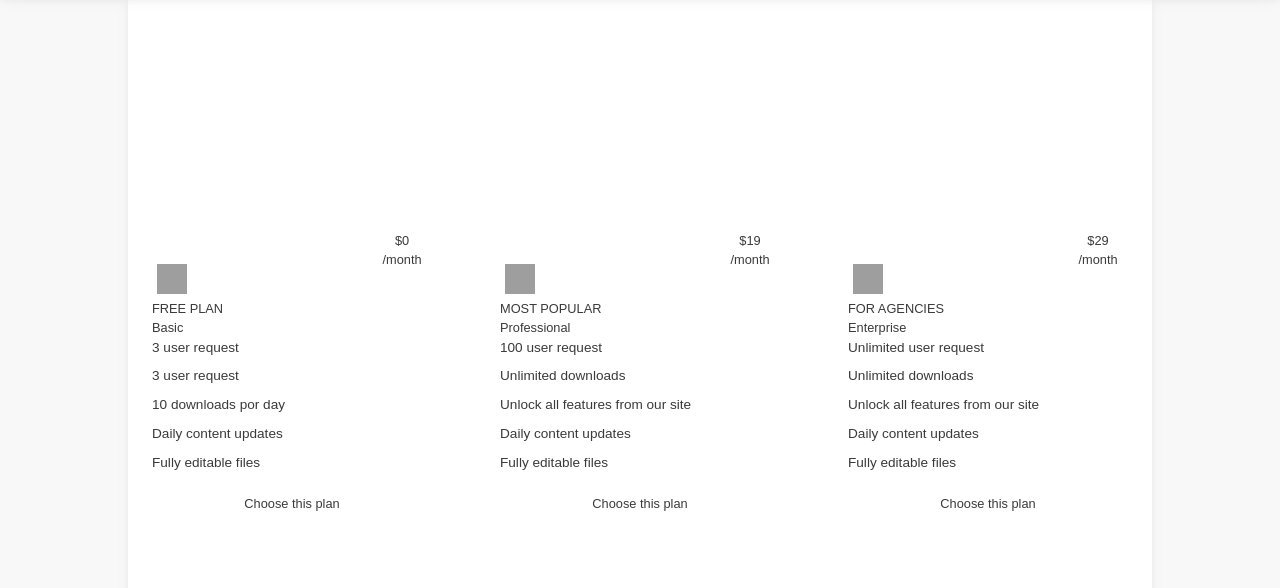
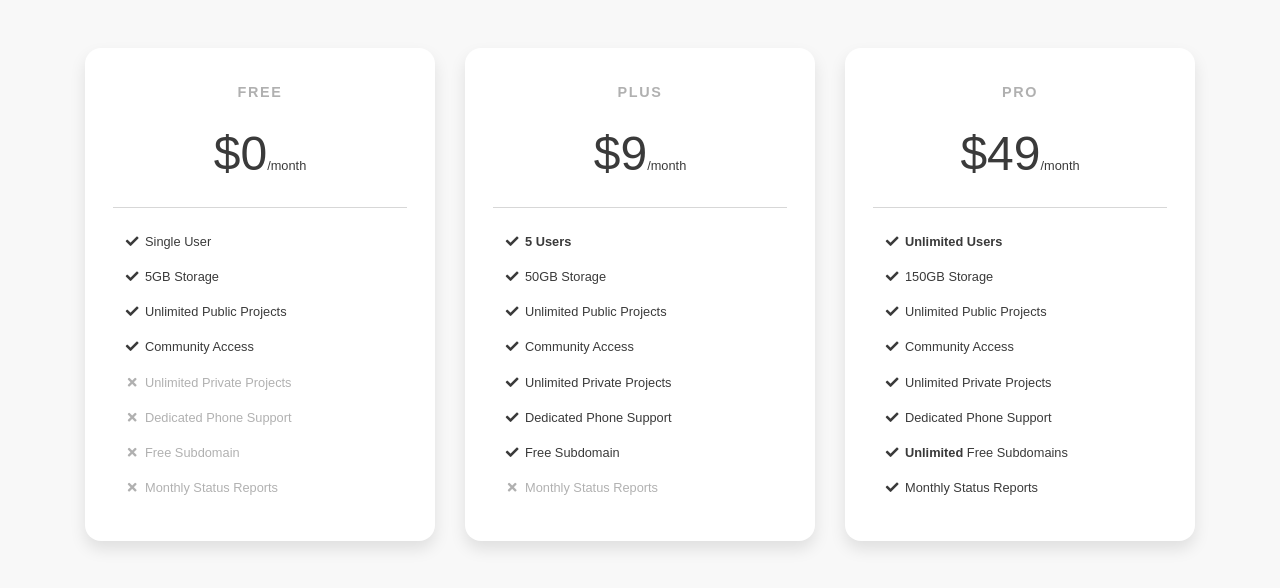
Before and after one commit to yuldashev6267/hippo-landing, a Vue app: page /tariffs in a window 1280 px wide. Shown: the top 588 px of the page. Built offline with nearby package versions, Linux system fonts and the light colour scheme; grey boxes are pictures that could not be loaded.

Commit message:
card changed

```diff
--- a/src/App.vue
+++ b/src/App.vue
@@ -37,7 +37,7 @@ export default {
 
 
 <style>
-@import './assets/css/style.css';
+/* @import './assets/css/style.css'; */
 .fade-enter-active,
 .fade-leave-active {
   transition-property: height, opacity;
--- a/src/components/mainComponent.vue
+++ b/src/components/mainComponent.vue
@@ -94,6 +94,6 @@ export default {
   },
 }
 </script>
-<style>
-@import '../assets/css/style.css';
+<style scoped src="../assets/css/style.css">
+/* @import '../assets/css/style.css'; */
 </style>
--- a/src/components/menu/main-menu.vue
+++ b/src/components/menu/main-menu.vue
@@ -22,6 +22,7 @@
                     </div>
 </template>
 <script>
+
 export default {
     name:"mainMenu",
      props:{
--- a/src/components/routerComponents/tariffs.vue
+++ b/src/components/routerComponents/tariffs.vue
@@ -1,137 +1,69 @@
 <template>
-    <section class="card container grid">
-  <div class="card__container grid">
-    <!--==================== CARD 1 ====================-->
-    <article class="card__content grid">
-      <div class="card__pricing">
-        <div class="card__pricing-number">
-          <span class="card__pricing-symbol">$</span>0
+   <section class="pricing py-5">
+  <div class="container">
+    <div class="row">
+      <!-- Free Tier -->
+      <div class="col-lg-4">
+        <div class="card mb-5 mb-lg-0">
+          <div class="card-body">
+            <h5 class="card-title text-muted text-uppercase text-center">Free</h5>
+            <h6 class="card-price text-center">$0<span class="period">/month</span></h6>
+            <hr>
+            <ul class="fa-ul">
+              <li><span class="fa-li"><i class="fas fa-check"></i></span>Single User</li>
+              <li><span class="fa-li"><i class="fas fa-check"></i></span>5GB Storage</li>
+              <li><span class="fa-li"><i class="fas fa-check"></i></span>Unlimited Public Projects</li>
+              <li><span class="fa-li"><i class="fas fa-check"></i></span>Community Access</li>
+              <li class="text-muted"><span class="fa-li"><i class="fas fa-times"></i></span>Unlimited Private Projects</li>
+              <li class="text-muted"><span class="fa-li"><i class="fas fa-times"></i></span>Dedicated Phone Support</li>
+              <li class="text-muted"><span class="fa-li"><i class="fas fa-times"></i></span>Free Subdomain</li>
+              <li class="text-muted"><span class="fa-li"><i class="fas fa-times"></i></span>Monthly Status Reports</li>
+            </ul>
+          </div>
         </div>
-        <span class="card__pricing-month">/month</span>
       </div>
+      <!-- Plus Tier -->
+      <div class="col-lg-4">
+        <div class="card mb-5 mb-lg-0">
+          <div class="card-body">
+            <h5 class="card-title text-muted text-uppercase text-center">Plus</h5>
+            <h6 class="card-price text-center">$9<span class="period">/month</span></h6>
+            <hr>
+            <ul class="fa-ul">
+              <li><span class="fa-li"><i class="fas fa-check"></i></span><strong>5 Users</strong></li>
+              <li><span class="fa-li"><i class="fas fa-check"></i></span>50GB Storage</li>
+              <li><span class="fa-li"><i class="fas fa-check"></i></span>Unlimited Public Projects</li>
+              <li><span class="fa-li"><i class="fas fa-check"></i></span>Community Access</li>
+              <li><span class="fa-li"><i class="fas fa-check"></i></span>Unlimited Private Projects</li>
+              <li><span class="fa-li"><i class="fas fa-check"></i></span>Dedicated Phone Support</li>
+              <li><span class="fa-li"><i class="fas fa-check"></i></span>Free Subdomain</li>
+              <li class="text-muted"><span class="fa-li"><i class="fas fa-times"></i></span>Monthly Status Reports</li>
+            </ul>
+          </div>
+        </div>
+      </div>
+      <!-- Pro Tier -->
+      <div class="col-lg-4">
+        <div class="card">
+          <div class="card-body">
+            <h5 class="card-title text-muted text-uppercase text-center">Pro</h5>
+            <h6 class="card-price text-center">$49<span class="period">/month</span></h6>
+            <hr>
+            <ul class="fa-ul">
+              <li><span class="fa-li"><i class="fas fa-check"></i></span><strong>Unlimited Users</strong></li>
+              <li><span class="fa-li"><i class="fas fa-check"></i></span>150GB Storage</li>
+              <li><span class="fa-li"><i class="fas fa-check"></i></span>Unlimited Public Projects</li>
+              <li><span class="fa-li"><i class="fas fa-check"></i></span>Community Access</li>
+              <li><span class="fa-li"><i class="fas fa-check"></i></span>Unlimited Private Projects</li>
+              <li><span class="fa-li"><i class="fas fa-check"></i></span>Dedicated Phone Support</li>
+              <li><span class="fa-li"><i class="fas fa-check"></i></span><strong>Unlimited</strong> Free Subdomains</li>
+              <li><span class="fa-li"><i class="fas fa-check"></i></span>Monthly Status Reports</li>
+            </ul>
+          </div>
+        </div>
+      </div>
+    </div>
 
-      <header class="card__header">
-        <div class="card__header-circle grid">
-          <img src="https://fadzrinmadu.github.io/hosted-assets/responsive-pricing-card-using-html-and-css/free-coin.png" alt="" class="card__header-img">
-        </div>
-
-        <span class="card__header-subtitle">Free plan</span>
-        <h1 class="card__header-title">Basic</h1>
-      </header>
-
-      <ul class="card__list grid">
-        <li class="card__list-item">
-          <i class="uil uil-check card__list-icon"></i>
-          <p class="card__list-description">3 user request</p>
-        </li>
-        <li class="card__list-item">
-          <i class="uil uil-check card__list-icon"></i>
-          <p class="card__list-description">3 user request</p>
-        </li>
-        <li class="card__list-item">
-          <i class="uil uil-check card__list-icon"></i>
-          <p class="card__list-description">10 downloads por day</p>
-        </li>
-        <li class="card__list-item">
-          <i class="uil uil-check card__list-icon"></i>
-          <p class="card__list-description">Daily content updates</p>
-        </li>
-        <li class="card__list-item">
-          <i class="uil uil-check card__list-icon"></i>
-          <p class="card__list-description">Fully editable files</p>
-        </li>
-      </ul>
-
-      <button class="card__button">Choose this plan</button>
-    </article>
-
-    <!--==================== CARD 2 ====================-->
-    <article class="card__content grid">
-      <div class="card__pricing">
-        <div class="card__pricing-number">
-          <span class="card__pricing-symbol">$</span>19
-        </div>
-        <span class="card__pricing-month">/month</span>
-      </div>
-
-      <header class="card__header">
-        <div class="card__header-circle grid">
-          <img src="https://fadzrinmadu.github.io/hosted-assets/responsive-pricing-card-using-html-and-css/pro-coin.png" alt="" class="card__header-img">
-        </div>
-
-        <span class="card__header-subtitle">Most popular</span>
-        <h1 class="card__header-title">Professional</h1>
-      </header>
-
-      <ul class="card__list grid">
-        <li class="card__list-item">
-          <i class="uil uil-check card__list-icon"></i>
-          <p class="card__list-description">100 user request</p>
-        </li>
-        <li class="card__list-item">
-          <i class="uil uil-check card__list-icon"></i>
-          <p class="card__list-description">Unlimited downloads</p>
-        </li>
-        <li class="card__list-item">
-          <i class="uil uil-check card__list-icon"></i>
-          <p class="card__list-description">Unlock all features from our site</p>
-        </li>
-        <li class="card__list-item">
-          <i class="uil uil-check card__list-icon"></i>
-          <p class="card__list-description">Daily content updates</p>
-        </li>
-        <li class="card__list-item">
-          <i class="uil uil-check card__list-icon"></i>
-          <p class="card__list-description">Fully editable files</p>
-        </li>
-      </ul>
-
-      <button class="card__button">Choose this plan</button>
-    </article>
-
-    <!--==================== CARD 3 ====================-->
-    <article class="card__content grid">
-      <div class="card__pricing">
-        <div class="card__pricing-number">
-          <span class="card__pricing-symbol">$</span>29
-        </div>
-        <span class="card__pricing-month">/month</span>
-      </div>
-
-      <header class="card__header">
-        <div class="card__header-circle grid">
-          <img src="https://fadzrinmadu.github.io/hosted-assets/responsive-pricing-card-using-html-and-css/enterprise-coin.png" alt="" class="card__header-img">
-        </div>
-
-        <span class="card__header-subtitle">For agencies</span>
-        <h1 class="card__header-title">Enterprise</h1>
-      </header>
-
-      <ul class="card__list grid">
-        <li class="card__list-item">
-          <i class="uil uil-check card__list-icon"></i>
-          <p class="card__list-description">Unlimited  user request</p>
-        </li>
-        <li class="card__list-item">
-          <i class="uil uil-check card__list-icon"></i>
-          <p class="card__list-description">Unlimited downloads</p>
-        </li>
-        <li class="card__list-item">
-          <i class="uil uil-check card__list-icon"></i>
-          <p class="card__list-description">Unlock all features from our site</p>
-        </li>
-        <li class="card__list-item">
-          <i class="uil uil-check card__list-icon"></i>
-          <p class="card__list-description">Daily content updates</p>
-        </li>
-        <li class="card__list-item">
-          <i class="uil uil-check card__list-icon"></i>
-          <p class="card__list-description">Fully editable files</p>
-        </li>
-      </ul>
-
-      <button class="card__button">Choose this plan</button>
-    </article>
   </div>
 </section>
 </template>
@@ -141,273 +73,63 @@ export default {
     name:"tariffs"
 }
 </script>
-<style scoped>
-@import url("https://fonts.googleapis.com/css2?family=Lato:wght@400;700&family=Rubik&display=swap");
+<style>
 
-/*==================== VARIABLES CSS ====================*/
-:root {
-  /*========== Colors ==========*/
-  /* Change favorite color - Blue 210 - Purple 250 - Green 142 - Pink 340*/
-  --hue-color: 210;
-
-  /* HSL color mode */
-  --first-color: hsl(var(--hue-color), 96%, 54%);
-  --first-color-light: hsl(var(--hue-color), 96%, 69%);
-  --first-color-alt: hsl(var(--hue-color), 96%, 37%);
-  --first-color-lighter: hsl(var(--hue-color), 14%, 96%);
-  --title-color: hsl(var(--hue-color), 12%, 15%);
-  --text-color: hsl(var(--hue-color), 12%, 35%);
-  --text-color-light: hsl(var(--hue-color), 12%, 65%);
-  --white-color: #FFF;
-  --body-color: hsl(var(--hue-color), 100%, 99%);
-  --container-color: #FFF;
-
-  /*========== Font and typography ==========*/
-  --body-font: 'Lato', sans-serif;
-  --pricing-font: 'Rubik', sans-serif;
-  --biggest-font-size: 1.75rem;
-  --normal-font-size: .938rem;
-  --h2-font-size: 1.25rem;
-  --small-font-size: .813rem;
-  --smaller-font-size: .75rem;
-  --tiny-font-size: .625rem;
-
-  /*========== Margenes Bottom ==========*/
-  --mb-0-25: .25rem;
-  --mb-0-5: .5rem;
-  --mb-1: 1rem;
-  --mb-1-25: 1.25rem;
-  --mb-1-5: 1.5rem;
-  --mb-2: 2rem;
+.pricing .card {
+  border: none;
+  border-radius: 1rem;
+  transition: all 0.2s;
+  box-shadow: 0 0.5rem 1rem 0 rgba(0, 0, 0, 0.1);
 }
 
-@media screen and (min-width: 968px) {
-  :root {
-    --biggest-font-size: 2.125rem;
-    --h2-font-size: 1.5rem;
-    --normal-font-size: 1rem;
-    --small-font-size: .875rem;
-    --smaller-font-size: .813rem;
-    --tiny-font-size: .688rem;
-  }
+.pricing hr {
+  margin: 1.5rem 0;
 }
 
-/*==================== BASE ====================*/
-* {
-  box-sizing: border-box;
-  padding: 0;
+.pricing .card-title {
+  margin: 0.5rem 0;
+  font-size: 0.9rem;
+  letter-spacing: .1rem;
+  font-weight: bold;
+}
+
+.pricing .card-price {
+  font-size: 3rem;
   margin: 0;
 }
 
-body {
-  font-family: var(--body-font);
-  font-size: var(--normal-font-size);
-  background-color: var(--body-color);
-  color: var(--text-color);
+.pricing .card-price .period {
+  font-size: 0.8rem;
 }
 
-ul {
-  list-style: none;
+.pricing ul li {
+  margin-bottom: 1rem;
 }
 
-img {
-  max-width: 100%;
-  height: auto;
+.pricing .text-muted {
+  opacity: 0.7;
 }
 
-/*==================== REUSABLE CSS CLASSES ====================*/
-.container {
-  max-width: 1024px;
-  margin-left: var(--mb-1-5);
-  margin-right: var(--mb-1-5);
+.pricing .btn {
+  font-size: 80%;
+  border-radius: 5rem;
+  letter-spacing: .1rem;
+  font-weight: bold;
+  padding: 1rem;
+  opacity: 0.7;
+  transition: all 0.2s;
 }
 
-.grid {
-  display: grid;
-}
+/* Hover Effects on Card */
 
-/*==================== CARD PRICING ====================*/
-.card {
-  padding: 3rem 0;
-}
-
-.card__container {
-  gap: 3rem 1.25rem;
-}
-
-.card__content {
-  position: relative;
-  background-color: var(--container-color);
-  padding: 2rem 1.5rem 2.5rem;
-  border-radius: 1.75rem;
-  box-shadow: 0 12px 24px hsla(var(--hue-color), 61%, 16%, 0.1);
-  transition: .4s;
-}
-
-.card__content:hover {
-  box-shadow: 0 16px 24px hsla(var(--hue-color), 61%, 16%, 0.15);
-}
-
-.card__header-img {
-  width: 30px;
-  height: 30px;
-}
-
-.card__header-circle {
-  width: 40px;
-  height: 40px;
-  background-color: var(--first-color-lighter);
-  border-radius: 50%;
-  margin-bottom: var(--mb-1);
-  place-items: center;
-}
-
-.card__header-subtitle {
-  display: block;
-  font-size: var(--smaller-font-size);
-  color: var(--text-color-light);
-  text-transform: uppercase;
-  margin-bottom: var(--mb-0-25);
-}
-
-.card__header-title {
-  font-size: var(--biggest-font-size);
-  color: var(--title-color);
-  margin-bottom: var(--mb-1);
-}
-
-.card__pricing {
-  position: absolute;
-  background: linear-gradient(157deg, var(--first-color-light) -12%, var(--first-color) 109%);
-  width: 60px;
-  height: 88px;
-  right: 1.5rem;
-  top: -1rem;
-  padding-top: 1.25rem;
-  text-align: center;
-}
-
-.card__pricing-number {
-  font-family: var(--pricing-font);
-}
-
-.card__pricing-symbol {
-  font-size: var(--smaller-font-size);
-}
-
-.card__pricing-number {
-  font-size: var(--h2-font-size);
-}
-
-.card__pricing-month {
-  display: block;
-  font-size: var(--tiny-font-size);
-}
-
-.card__pricing-number,
-.card__pricing-month {
-  color: var(--white-color);
-}
-
-.card__pricing::after,
-.card__pricing::before {
-  content: '';
-  position: absolute;
-}
-
-.card__pricing::after {
-  width: 100%;
-  height: 14px;
-  background-color: var(--white-color);
-  left: 0;
-  bottom: 0;
-  clip-path: polygon(0 100%, 50% 0, 100% 100%);
-}
-
-.card__pricing::before {
-  width: 14px;
-  height: 16px;
-  background-color: var(--first-color-alt);
-  top: 0;
-  left: -14px;
-  clip-path: polygon(0 100%, 100% 0, 100% 100%);
-}
-
-.card__list {
-  row-gap: .5rem;
-  margin-bottom: var(--mb-2);
-}
-
-.card__list-item {
-  display: flex;
-  align-items: center;
-}
-
-.card__list-icon {
-  font-size: 1.5rem;
-  color: var(--first-color);
-  margin-right: var(--mb-0-5);
-}
-
-.card__button {
-  padding: 1.25rem;
-  border: none;
-  font-size: var(--normal-font-size);
-  border-radius: .5rem;
-  background: linear-gradient(157deg, var(--first-color-light) -12%, var(--first-color) 109%);
-  color: var(--white-color);
-  cursor: pointer;
-  transition: .4s;
-}
-
-.card__button:hover {
-  box-shadow: 0 12px 24px hsla(var(--hue-color), 97%, 54%, 0.2);
-}
-
-/*==================== MEDIA QUERIES ====================*/
-/* For small devices */
-@media screen and (max-width: 320px) {
-  .container {
-    margin-left: var(--mb-1);
-    margin-right: var(--mb-1);
+@media (min-width: 992px) {
+  .pricing .card:hover {
+    margin-top: -.25rem;
+    margin-bottom: .25rem;
+    box-shadow: 0 0.5rem 1rem 0 rgba(0, 0, 0, 0.3);
   }
-  .card__content {
-    padding: 2rem 1.25rem;
-    border-radius: 1rem;
-  }
-}
-
-/* For medium devices */
-@media screen and (min-width: 568px) {
-  .card__container {
-    grid-template-columns: repeat(2, 1fr);
-  }
-  .card__content {
-    grid-template-rows: repeat(2, max-content);
-  }
-  .card__button {
-    align-self: flex-end;
-  }
-}
-
-/* For large devices */
-@media screen and (min-width: 968px) {
-  .container {
-    margin-left: auto;
-    margin-right: auto;
-  }
-  .card {
-    height: 100vh;
-    align-items: center;
-  }
-  .card__container {
-    grid-template-columns: repeat(3, 1fr);
-  }
-  .card__header-circle {
-    margin-bottom: var(--mb-1-25);
-  }
-  .card__header-subtitle {
-    font-size: var(--small-font-size);
+  .pricing .card:hover .btn {
+    opacity: 1;
   }
 }
 </style>
--- a/src/main.js
+++ b/src/main.js
@@ -3,7 +3,7 @@ import App from './App.vue'
 import router from './router'
 
 Vue.config.productionTip = false
-
+import './assets/css/style.css';
 new Vue({
   router,
   render: h => h(App)
--- a/src/views/tariffsView.vue
+++ b/src/views/tariffsView.vue
@@ -1,21 +1,17 @@
 <template>
-<div>
-    <div class="landing-page">
-    <main-menu />
-    </div>
     <tariffs />
-</div>
+
 </template>
 
 
 <script>
-import MainMenu from '../components/menu/main-menu.vue'
+// import MainMenu from '../components/menu/main-menu.vue'
 import tariffs from "../components/routerComponents/tariffs.vue"
 export default {
     name:"tariffs-view",
     components:{
         tariffs,
-        'main-menu':MainMenu
+        // 'main-menu':MainMenu
     }
 }
 </script>
```
